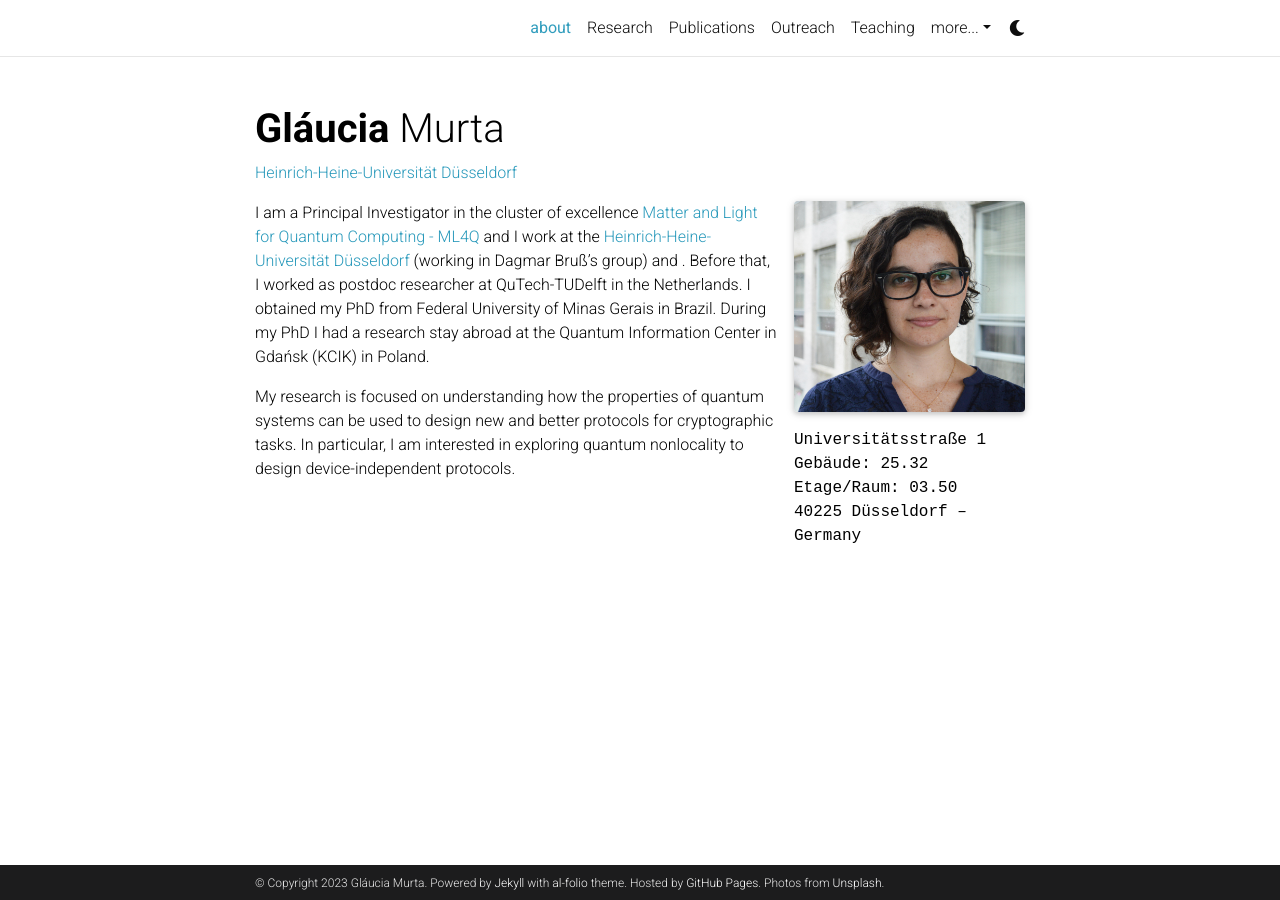
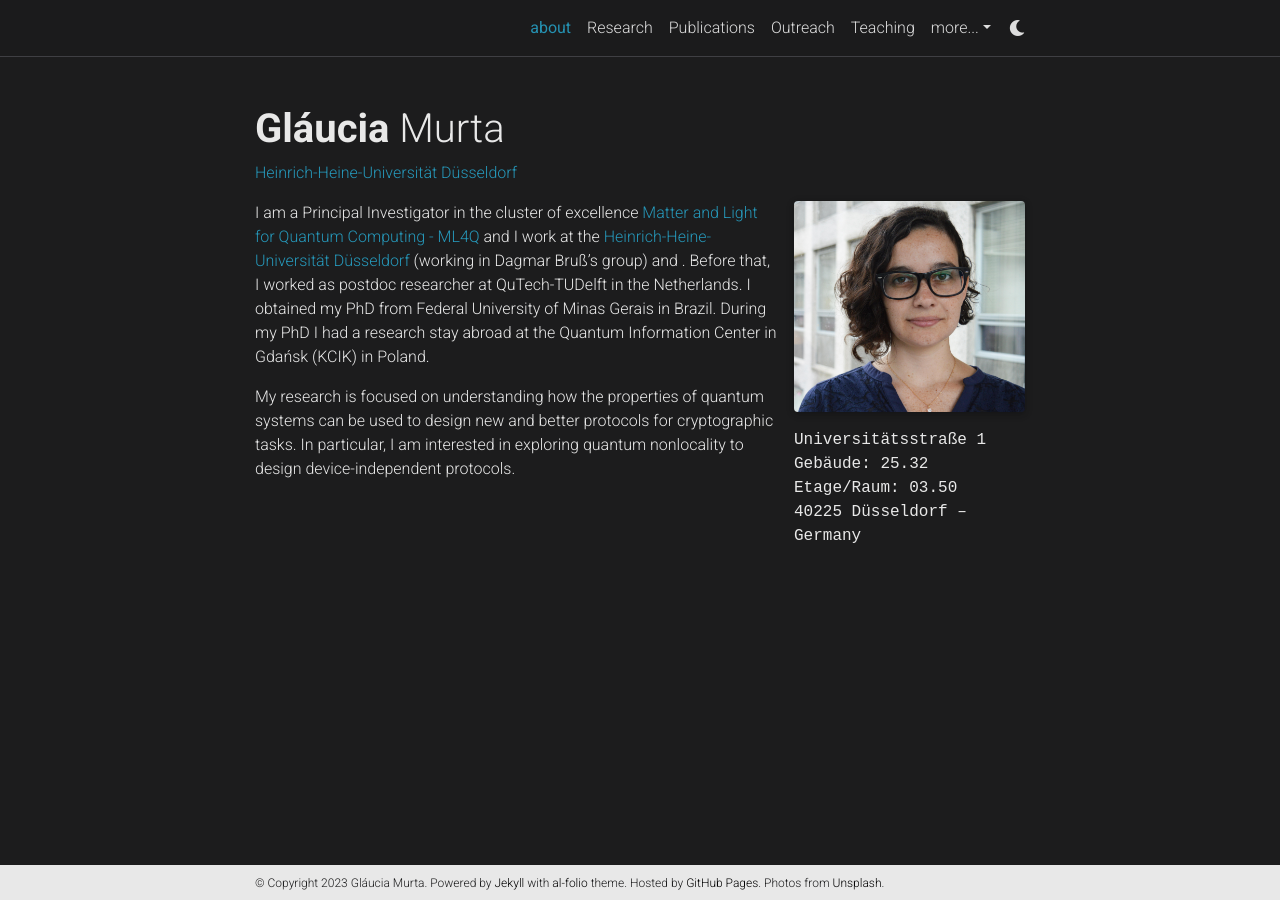
Before and after one commit to glauciamg/glauciamg.github.io, a Jekyll site: the page built from _pages/about.md, in a window 1280 px wide. Built offline with Jekyll 4.4.1, drawn with Linux system fonts in a browser that asks for light colours; full-size pictures stand in for the smaller copies a plugin makes; comment, search, counter and statistics services are not loaded; a style sheet for code colours, icons or effects is not loaded.

Commit message:
Update _themes.scss

```diff
--- a/_sass/_themes.scss
+++ b/_sass/_themes.scss
@@ -3,18 +3,18 @@
  ******************************************************************************/
 
 :root {
-  --global-bg-color: #{$white-color};
-  --global-code-bg-color: #{$code-bg-color-light};
-  --global-text-color: #{$black-color};
-  --global-text-color-light: #{$grey-color};
+  --global-bg-color: #{$grey-color-dark};
+  --global-code-bg-color: #{$code-bg-color-dark};
+  --global-text-color: #{$grey-color-light};
+  --global-text-color-light: #{$grey-color-light};
   --global-theme-color: #{$cyan-color};
   --global-hover-color: #{$cyan-color};
-  --global-footer-bg-color: #{$grey-color-dark};
-  --global-footer-text-color: #{$grey-color-light};
-  --global-footer-link-color: #{$white-color};
-  --global-distill-app-color: #{$grey-color};
-  --global-divider-color: rgba(0,0,0,.1);
-  --global-card-bg-color: #{$white-color};
+  --global-footer-bg-color: #{$grey-color-light};
+  --global-footer-text-color: #{$grey-color-dark};
+  --global-footer-link-color: #{$black-color};
+  --global-distill-app-color: #{$grey-color-light};
+  --global-divider-color: #424246;
+  --global-card-bg-color: #{$grey-900};
 
   .fa-sun {
     display : none;
```
